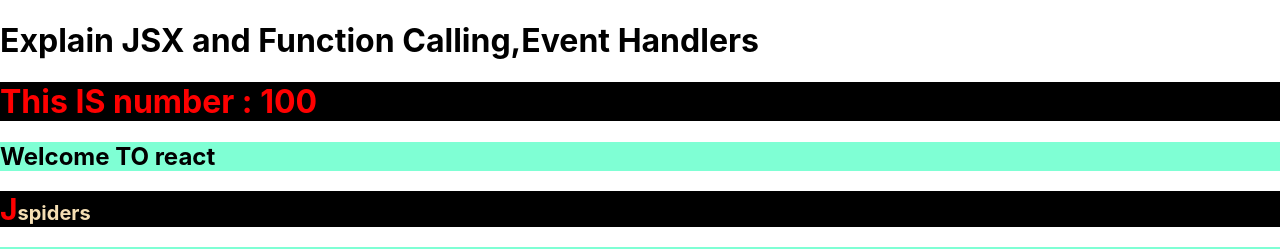
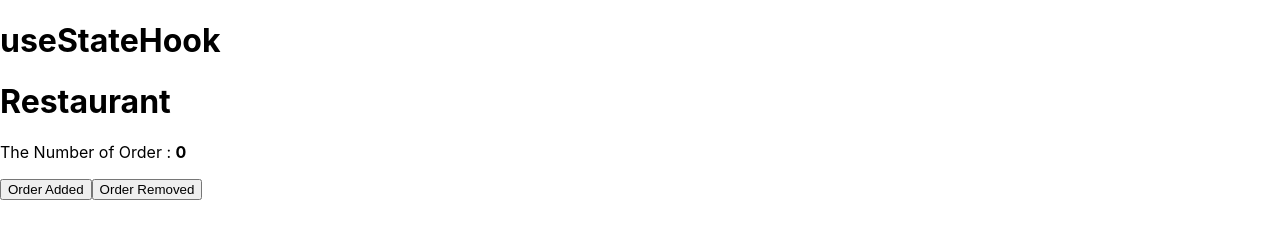
Before and after one commit to Chiraggohil10/reactapp2, a React (Create React App) app: page / in a window 1280 px wide. Shown: the top 249 px of the page. Built offline with nearby package versions, Linux system fonts and the light colour scheme; no server answers.

Commit message:
add Restaurant component and update App to include useStateHook section

```diff
--- a/src/App.js
+++ b/src/App.js
@@ -3,10 +3,11 @@ import './Explainjsx_fcall.css'
 import FetchDataFromClassComp from "./FetchDataFromClassComp";
 import Formating from "./Formating";
 import State from "./State";
+import Restaurant from "./UseState"
 function App() {
   return (
     <div>
-      <h1>Explain JSX and Function Calling,Event Handlers</h1>
+      {/* <h1>Explain JSX and Function Calling,Event Handlers</h1>
       <ExplainJsxFcall/>
 
       <hr/>
@@ -25,8 +26,10 @@ function App() {
 
 
       <h1>Fetching Data from API using Class Component</h1>
-      <FetchDataFromClassComp/>
+      <FetchDataFromClassComp/> */}
 
+        <h1>useStateHook</h1>
+        <Restaurant/>
 
 
     </div>
--- /dev/null
+++ b/src/UseState.jsx
@@ -0,0 +1,24 @@
+import { useState   } from "react";
+
+function Restaurant() {
+    let [counter,setCounter] = useState(0);
+
+    function add() {
+        setCounter(counter + 1)
+    }
+    console.log(counter);
+    function remove() {
+        setCounter(counter-1);
+    }
+
+    return(
+        <>
+            <h1>Restaurant</h1>
+            <p>The Number of Order : <b>{counter}</b></p>
+            <button onClick={add}>Order Added</button>
+            <button onClick={remove}>Order Removed</button>
+        </>
+    )
+}
+
+export default Restaurant;
```
